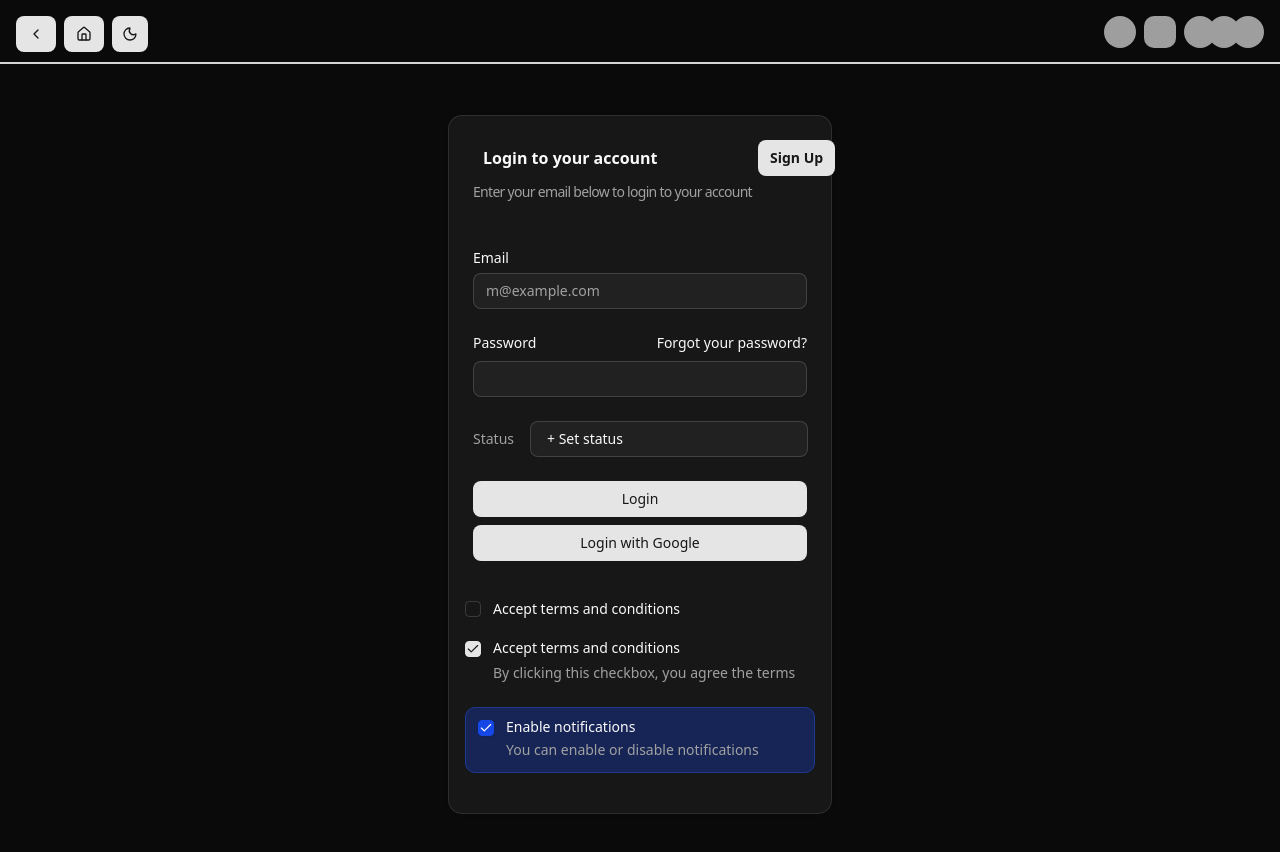
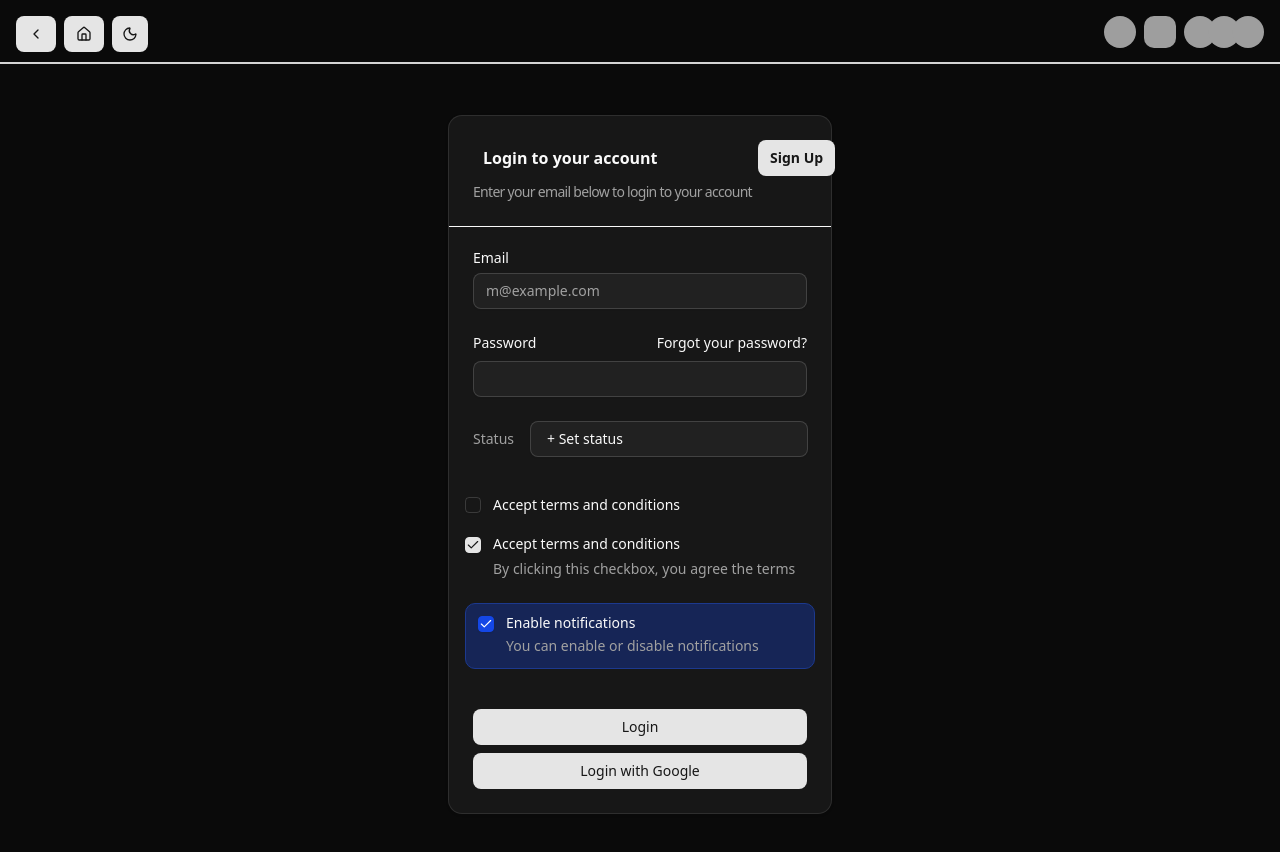
Before and after one commit to PouryaSoleimani/SHAD__CN, a Next.js app: page / in a window 1280 px wide. Shown: the top 852 px of the page. Built offline with nearby package versions, Linux system fonts and the light colour scheme; grey boxes are pictures that could not be loaded.

Commit message:
SHAD___CN

```diff
--- a/app/(HomePage)/page.tsx
+++ b/app/(HomePage)/page.tsx
@@ -4,7 +4,6 @@ import { SignUpForm } from "@/components/templates/SignUpForm";
 export default function Home() {
   return (
     <section id="HOME____PAGE" className="flex flex-col items-center justify-center w-screen h-screen">
-
       <SignUpForm />
     </section>
   );
--- a/components/templates/SignUpForm.tsx
+++ b/components/templates/SignUpForm.tsx
@@ -9,6 +9,7 @@ import { ComboboxPopover } from "../modules/ComboBox"
 export function SignUpForm() {
     return (
         <Card className="w-full max-w-sm  backdrop-blur-sm">
+
             <CardHeader className="w-full">
                 <CardTitle className="w-full font-black p-2.5 rounded-md">Login to your account</CardTitle>
                 <CardAction>
@@ -18,7 +19,8 @@ export function SignUpForm() {
                     Enter your email below to login to your account
                 </CardDescription>
             </CardHeader>
-            <Separator className="w-full  h-px" />
+
+            <Separator className="w-full  h-px bg-foreground" />
 
             <CardContent>
                 <form>
@@ -40,13 +42,17 @@ export function SignUpForm() {
                     </div>
                 </form>
             </CardContent>
+
+
+            <div className="p-4">
+                <CheckboxDemo />
+            </div>
+
             <CardFooter className="flex-col gap-2">
                 <Button type="submit" variant="default" className="w-full">Login</Button>
                 <Button variant="default" className="w-full">Login with Google</Button>
             </CardFooter>
-            <div className="p-4">
-                <CheckboxDemo />
-            </div>
+
         </Card>
     )
 }
```
